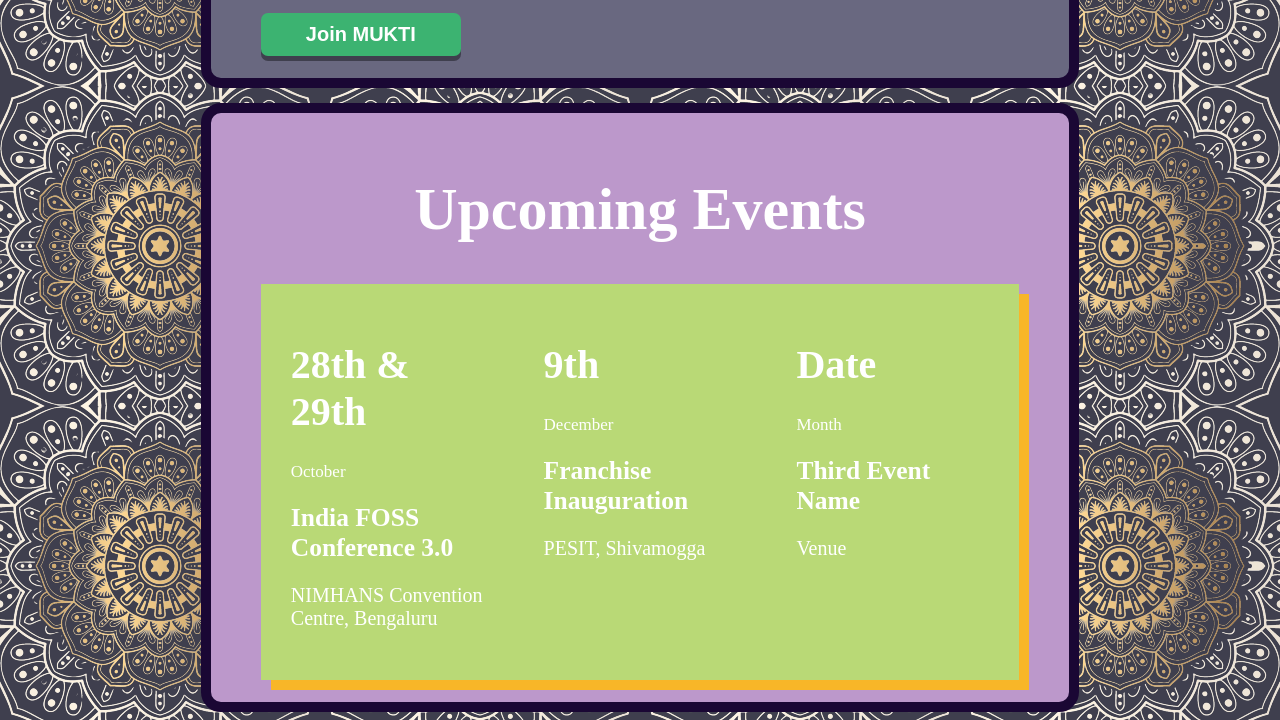
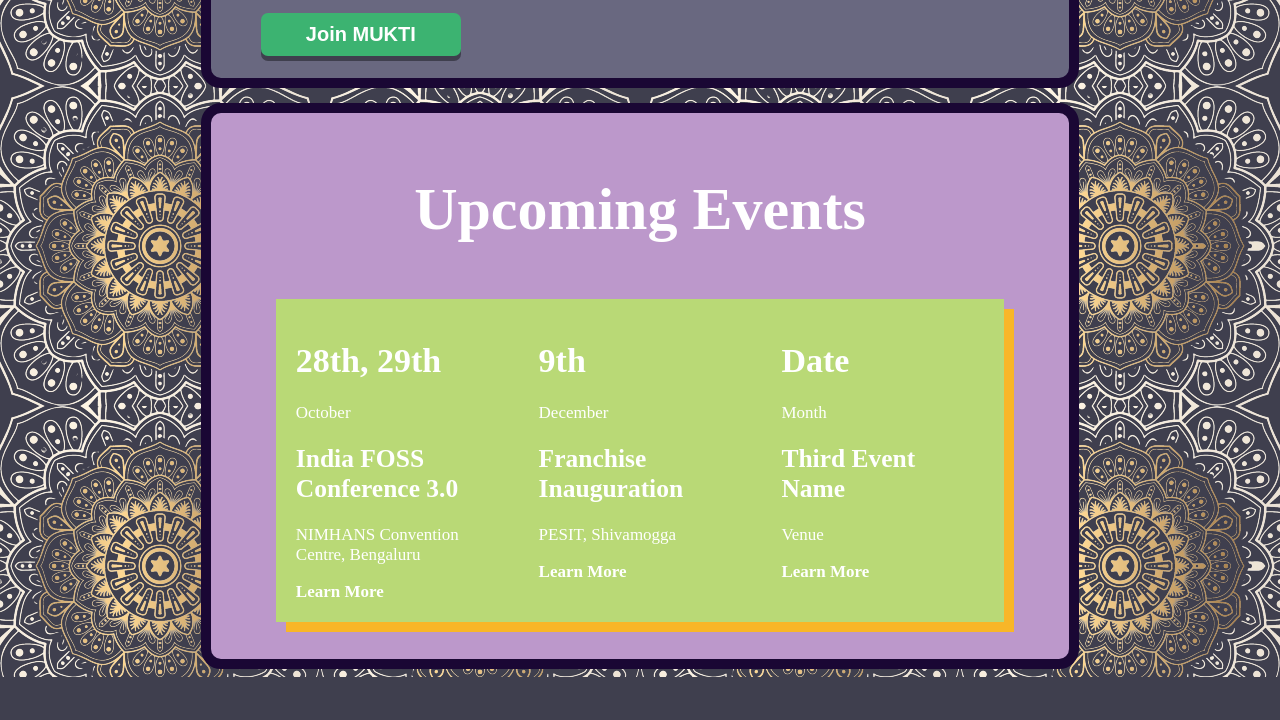
Before and after one commit to Het-Joshi/mukti-website, a plain HTML site: page index.html in a window 1280 px wide. Shown: the part 554-1274 px from the top of the page. After the commit the page ends 1231 px from the top, so only its background shows below. Drawn offline with nearby package versions, Linux system fonts and the light colour scheme.

Commit message:
Transition changes

```diff
--- a/index.html
+++ b/index.html
@@ -13,6 +13,9 @@
     <link rel="preconnect" href="https://fonts.gstatic.com" crossorigin>
     <link href="https://fonts.googleapis.com/css2?family=Hind&family=Open+Sans:wght@300&display=swap" rel="stylesheet">
     <script src="https://kit.fontawesome.com/9f3adb9a4f.js" crossorigin="anonymous"></script>
+    <link rel="preconnect" href="https://fonts.googleapis.com">
+    <link rel="preconnect" href="https://fonts.gstatic.com" crossorigin>
+    <link href="https://fonts.googleapis.com/css2?family=Hind&family=Open+Sans:wght@300&family=Oswald:wght@300&family=Varela+Round&display=swap" rel="stylesheet">
     <div class = "navbar">
         <div class = "leftnav">
                 <li><a class ="active" href = "index.html">Home</a></li>
@@ -44,23 +47,32 @@
         <center><h1>Upcoming Events</h1></center>
         <div class = "stickynotes">
             <div class = "event ev1">
-                <h1>28th & 29th</h1>
+                <div>
+                    <h1>28th, 29th</h1>
                     October
                     <h2>India FOSS Conference 3.0</h2>
                     <p>NIMHANS Convention Centre, Bengaluru</p>
                 </div>
+                <b>Learn More</b>
+            </div>
             <div class = "event ev2">
+                <div>
                     <h1>9th</h1>
                     December
                     <h2>Franchise Inauguration</h2>
                     <p>PESIT, Shivamogga</p>
                 </div>
+                <b>Learn More</b>
+            </div>
             <div class = "event ev3">
+                <div>
                     <h1>Date</h1>
                     Month
                     <h2>Third Event Name</h2>
                     <p>Venue</p>
                 </div>
+                    <b>Learn More</b>
+            </div>
         </div>
     </div>
 </body>
--- a/styles.css
+++ b/styles.css
@@ -53,6 +53,7 @@
 .stickynotes {
     display: flex;
     justify-content: space-between;
+    padding: 15px;
 }
 
 .navbar {
@@ -121,19 +122,23 @@
 .joinusform:hover {
     background-color:#A69064;
     box-shadow: 0px 5px #3f3f4e;
+    transition: 0.5s;
 }
 
 .joinusform:active {
     box-shadow: 0px 1px #3e3d53;
     transform: translateY(4px);
+    transition: 0.2s;
 }
 
 .event {
     background-color: #B9D976;
-    padding: 30px;
+    padding: 20px;
     box-shadow: 10px 10px #F8B628;
     width: 275px;
     font-size: 17px;
+    display: block;
+    justify-content: space-between;
 }
 
 .event > p {
@@ -143,8 +148,11 @@
 .event:hover {
     box-shadow: 0px 0px;
     translate: translateX(10px) translateY(10px);
+    transition: 0.5s;
 }
 
 .event > h1 {
-    font-size: 40px;
+    font-size: 50px;
+    font-family: "Oswald";
+    color: black;
 }
```
Lines whose indentation alone changed are shown as unchanged.
